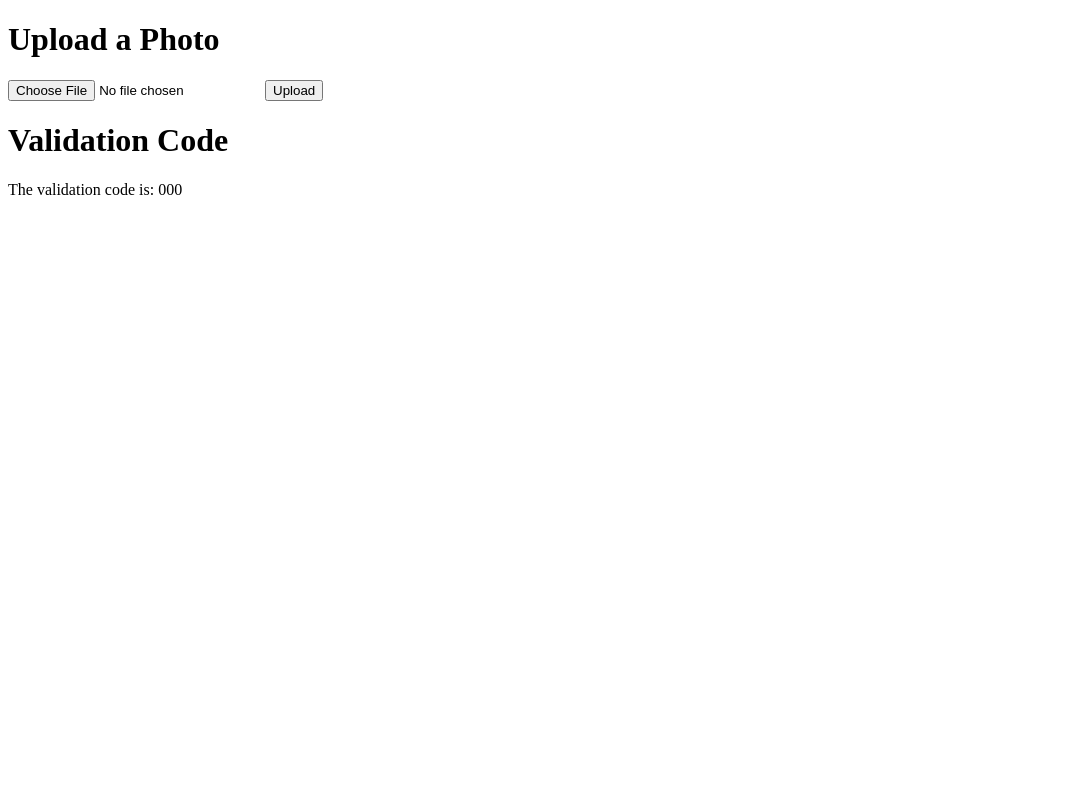
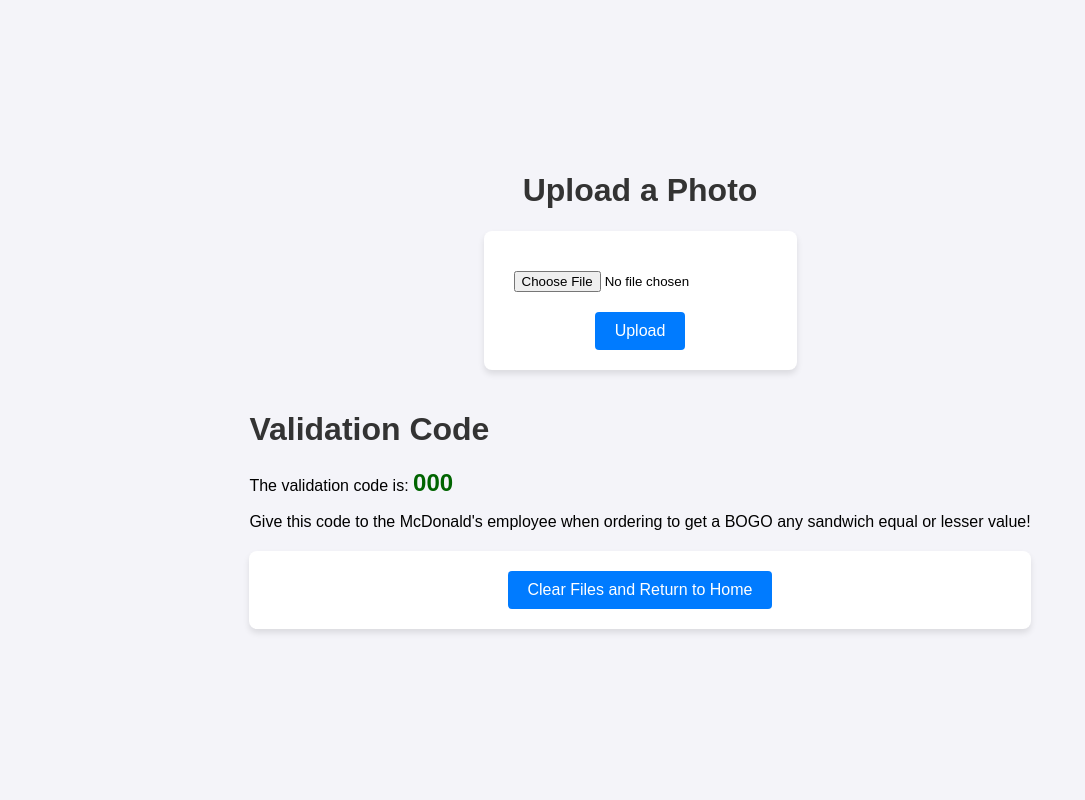
Before and after one commit to BMcGinn-Dev/McVoiceFullNative, a Flask app: template templates/index.html in a window 1280 px wide. Shown: the whole page, without its empty margins (0-1085 px from the left). Run offline with Flask 3, Linux system fonts and the light colour scheme; the template is opened without the code that fills it: most values are stand-ins (such as "Sample title", 1, 10 or a date in 2020).

Commit message:
clear files added

```diff
--- /dev/null
+++ b/SurveyCode/survey_code_11627-13401-11424-15226-00000-0.txt
@@ -0,0 +1 @@
+11627-13401-11424-15226-00000-0
--- a/app.py
+++ b/app.py
@@ -1,13 +1,21 @@
 from flask import Flask, render_template, request, redirect, url_for
 import os
 import time
+
 
 # Function to import functionalRun
 def import_functionalRun():
     global functionalRun
     import functionalRun
+
     return functionalRun
 
+
+def clear_folder(folder_path):
+    for file in os.listdir(folder_path):
+        file_path = os.path.join(folder_path, file)
+        if os.path.isfile(file_path):
+            os.remove(file_path)
 
 
 # Create a new Flask application
@@ -16,37 +24,57 @@ app = Flask(__name__)
 val_code = "000000"
 
 # Define the path to save uploaded files
-UPLOAD_FOLDER = 'UploadedPhoto'
+UPLOADED_PHOTO_FOLDER = "UploadedPhoto"
+VALIDATION_CODE_FOLDER = "ValidationCode"
+SURVEY_CODE_FOLDER = "SurveyCode"
 # Ensure the upload folder exists
-if not os.path.exists(UPLOAD_FOLDER):
-    os.makedirs(UPLOAD_FOLDER)
+if not os.path.exists(UPLOADED_PHOTO_FOLDER):
+    os.makedirs(UPLOADED_PHOTO_FOLDER)
 
 # Configure the upload folder
-app.config['UPLOAD_FOLDER'] = UPLOAD_FOLDER
+app.config["UPLOADED_PHOTO_FOLDER"] = UPLOADED_PHOTO_FOLDER
+
 
 # Define a route for the root URL
-@app.route('/')
+@app.route("/")
 def index():
-    return render_template('index.html')
+    return render_template("index.html")
+
 
 # Define a route to handle the form submission and file upload
-@app.route('/upload', methods=['POST'])
+@app.route("/upload", methods=["POST"])
 def upload():
-    if 'file' not in request.files:
+    if "file" not in request.files:
         return redirect(request.url)
-    file = request.files['file']
-    if file.filename == '':
+    file = request.files["file"]
+    if file.filename == "":
         return redirect(request.url)
     if file:
         # Save the file to the upload folder
-        file_path = os.path.join(app.config['UPLOAD_FOLDER'], file.filename)
+        file_path = os.path.join(app.config["UPLOADED_PHOTO_FOLDER"], file.filename)
         file.save(file_path)
         time.sleep(1)
-        functionalRun = import_functionalRun()
-        val_code = functionalRun.validation_code
+        try:
+            functionalRun = import_functionalRun()
+            val_code = functionalRun.validation_code
+        except:
+            print('some error occured in functionalRun.py')
+            clear_folder(UPLOADED_PHOTO_FOLDER)
+            clear_folder(VALIDATION_CODE_FOLDER)
+            clear_folder(SURVEY_CODE_FOLDER)
+            val_code = "ERROR, clearing uploads"
         print(f"HERE IS THE FINAL CODE: {val_code}")
-        return render_template('index.html', val_code=val_code)
+        return render_template("index.html", val_code=val_code)
+
+
+@app.route("/clear", methods=["POST"])
+def clear_files():
+    clear_folder(UPLOADED_PHOTO_FOLDER)
+    clear_folder(VALIDATION_CODE_FOLDER)
+    clear_folder(SURVEY_CODE_FOLDER)
+    return redirect(url_for("index"))
+
 
 # Start the Flask application
-if __name__ == '__main__':
+if __name__ == "__main__":
     app.run(debug=True)
--- a/requirements.txt
+++ b/requirements.txt
@@ -13,4 +13,4 @@ numpy
 icecream
 tqdm
 flask
-shutil
+flask_socketio
--- a/templates/index.html
+++ b/templates/index.html
@@ -5,17 +5,109 @@
     <meta charset="UTF-8">
     <meta name="viewport" content="width=device-width, initial-scale=1.0">
     <title>Upload Photo</title>
+    <style>
+        body {
+            font-family: Arial, sans-serif;
+            background-color: #f4f4f9;
+            margin: 0;
+            padding: 0;
+            display: flex;
+            flex-direction: column;
+            align-items: center;
+            justify-content: center;
+            height: 100vh;
+        }
+
+        h1 {
+            color: #333;
+        }
+
+        form {
+            background-color: #fff;
+            padding: 20px;
+            border-radius: 8px;
+            box-shadow: 0 4px 6px rgba(0, 0, 0, 0.1);
+            display: flex;
+            flex-direction: column;
+            align-items: center;
+            margin-bottom: 20px;
+        }
+
+        input[type="file"] {
+            margin: 10px 0;
+            padding: 10px;
+        }
+
+        button {
+            background-color: #007BFF;
+            color: white;
+            border: none;
+            padding: 10px 20px;
+            border-radius: 4px;
+            cursor: pointer;
+            font-size: 16px;
+        }
+
+        button:hover {
+            background-color: #0056b3;
+        }
+
+        .loading {
+            display: none;
+            margin-top: 20px;
+            font-size: 16px;
+            color: #555;
+        }
+
+        .spinner {
+            display: inline-block;
+            width: 24px;
+            height: 24px;
+            border: 4px solid #ccc;
+            border-top: 4px solid #007BFF;
+            border-radius: 50%;
+            animation: spin 1s linear infinite;
+        }
+
+        @keyframes spin {
+            0% {
+                transform: rotate(0deg);
+            }
+
+            100% {
+                transform: rotate(360deg);
+            }
+        }
+    </style>
 </head>
 
 <body>
     <h1>Upload a Photo</h1>
-    <form action="/upload" method="POST" enctype="multipart/form-data">
+    <form action="/upload" method="POST" enctype="multipart/form-data" onsubmit="showLoading()">
         <input type="file" name="file" accept="image/*" required>
         <button type="submit">Upload</button>
     </form>
 
-    <h1>Validation Code</h1>
-    <p>The validation code is: {{ val_code }}</p>
+    <div class="loading" id="loading">
+        <div class="spinner"></div>
+        Photo uploaded. Completing survey...
+    </div>
+
+    <div class="validation">
+        <h1>Validation Code</h1>
+        <p>The validation code is: <strong style="color: darkgreen; font-size: 24px;">{{ val_code }}</strong></p>
+        <p>Give this code to the McDonald's employee when ordering to get a BOGO any sandwich equal or lesser value!</p>
+
+        <form action="/clear" method="POST" style="margin-top: 20px;">
+            <button type="submit">Clear Files and Return to Home</button>
+        </form>
+    </div>
+
+    <script>
+        function showLoading() {
+            document.getElementById('loading').style.display = 'block';
+        }
+    </script>
 </body>
 
 </html>
```
Also changed, not shown: UploadedPhoto/McDonaldsReciept.jpg (added), logtesting.py (added), 1 other file.
